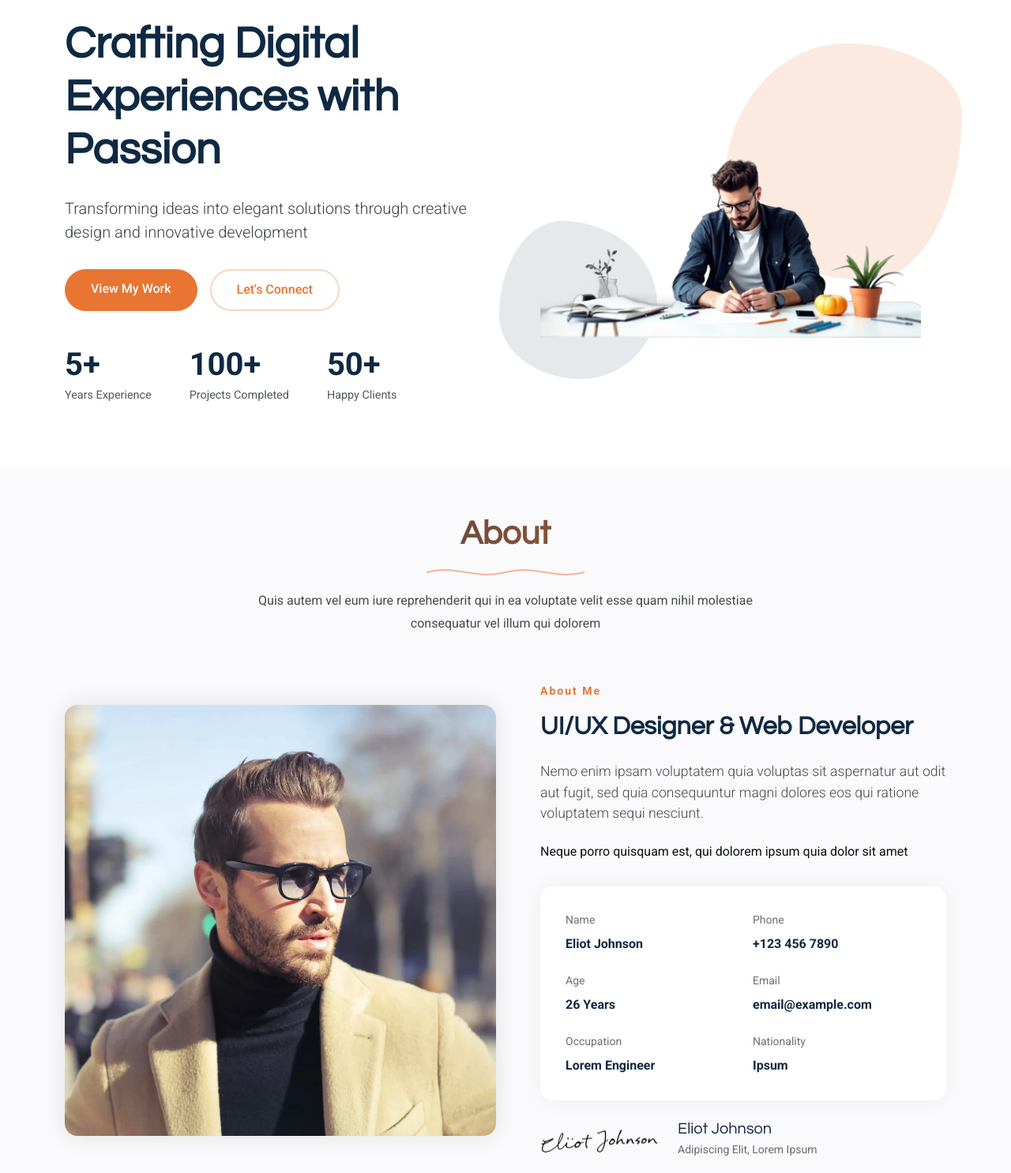
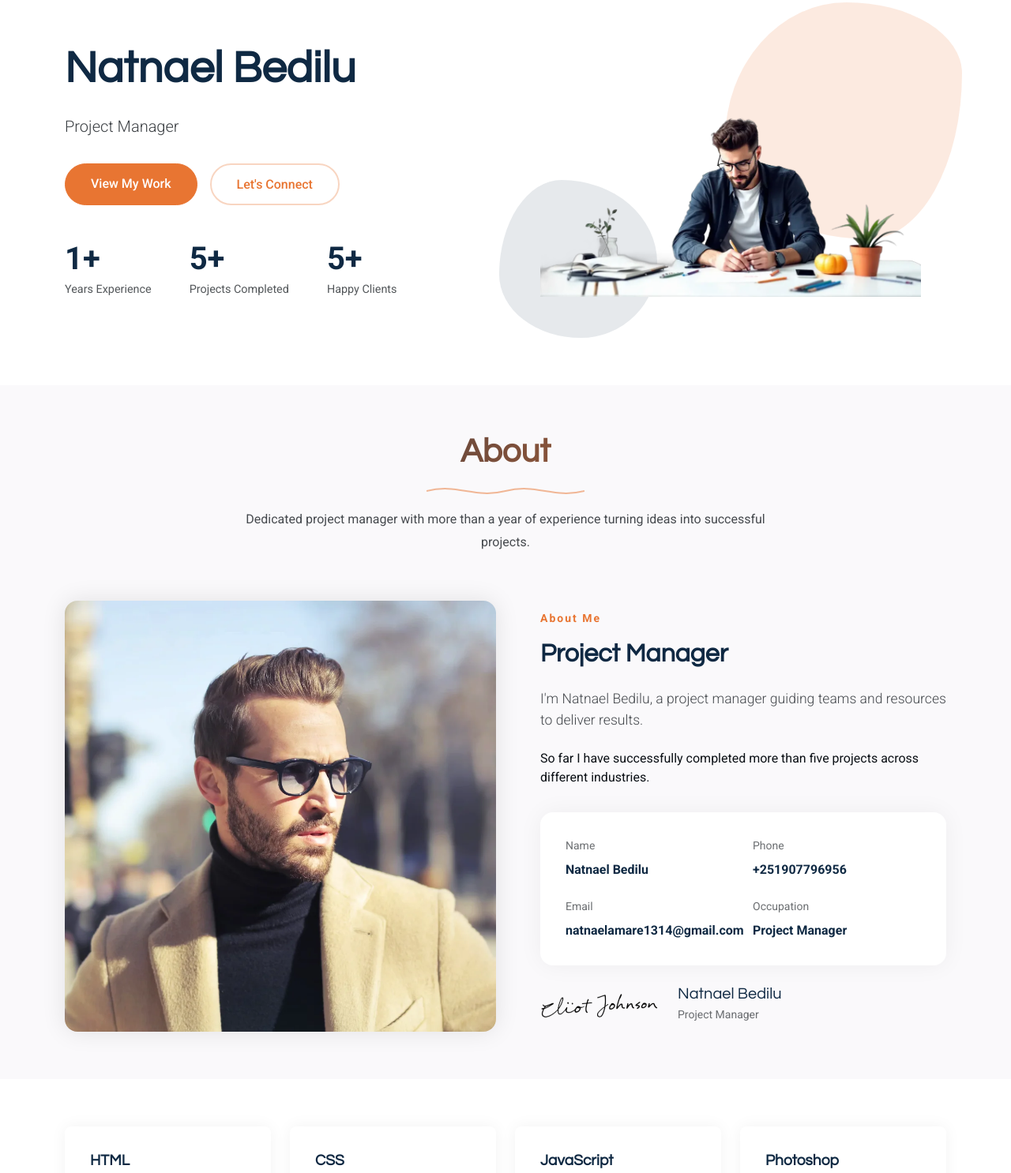
Before and after one commit to nnaatti/portfolio_project_manager, a plain HTML site: page EasyFolio/index.html in a window 1280 px wide. Shown: the part 167-1653 px from the top of the page at 79% size. Drawn offline with Linux system fonts and the light colour scheme.

Commit message:
Update experience and project stats

```diff
--- a/EasyFolio/index.html
+++ b/EasyFolio/index.html
@@ -4,9 +4,9 @@
 <head>
   <meta charset="utf-8">
   <meta content="width=device-width, initial-scale=1.0" name="viewport">
-  <title>Index - EasyFolio Bootstrap Template</title>
-  <meta name="description" content="">
-  <meta name="keywords" content="">
+  <title>Natnael Bedilu - Portfolio</title>
+  <meta name="description" content="Portfolio of Natnael Bedilu, Project Manager">
+  <meta name="keywords" content="Natnael Bedilu, Project Manager, Portfolio">
 
   <!-- Favicons -->
   <link href="assets/img/favicon.png" rel="icon">
@@ -44,7 +44,7 @@
       <a href="index.html" class="logo d-flex align-items-center me-auto me-xl-0">
         <!-- Uncomment the line below if you also wish to use an image logo -->
         <!-- <img src="assets/img/logo.webp" alt=""> -->
-        <h1 class="sitename">EasyFolio</h1>
+        <h1 class="sitename">Natnael Bedilu</h1>
       </a>
 
       <nav id="navmenu" class="navmenu">
@@ -77,10 +77,7 @@
       </nav>
 
       <div class="header-social-links">
-        <a href="#" class="twitter"><i class="bi bi-twitter-x"></i></a>
-        <a href="#" class="facebook"><i class="bi bi-facebook"></i></a>
-        <a href="#" class="instagram"><i class="bi bi-instagram"></i></a>
-        <a href="#" class="linkedin"><i class="bi bi-linkedin"></i></a>
+        <a href="https://www.linkedin.com/in/natnael-bedilu" class="linkedin"><i class="bi bi-linkedin"></i></a>
       </div>
 
     </div>
@@ -95,23 +92,23 @@
 
         <div class="row align-items-center content">
           <div class="col-lg-6" data-aos="fade-up" data-aos-delay="200">
-            <h2>Crafting Digital Experiences with Passion</h2>
-            <p class="lead">Transforming ideas into elegant solutions through creative design and innovative development</p>
+            <h2>Natnael Bedilu</h2>
+            <p class="lead">Project Manager</p>
             <div class="cta-buttons" data-aos="fade-up" data-aos-delay="300">
               <a href="#portfolio" class="btn btn-primary">View My Work</a>
               <a href="#contact" class="btn btn-outline">Let's Connect</a>
             </div>
             <div class="hero-stats" data-aos="fade-up" data-aos-delay="400">
               <div class="stat-item">
-                <span class="stat-number">5+</span>
+                <span class="stat-number">1+</span>
                 <span class="stat-label">Years Experience</span>
               </div>
               <div class="stat-item">
-                <span class="stat-number">100+</span>
+                <span class="stat-number">5+</span>
                 <span class="stat-label">Projects Completed</span>
               </div>
               <div class="stat-item">
-                <span class="stat-number">50+</span>
+                <span class="stat-number">5+</span>
                 <span class="stat-label">Happy Clients</span>
               </div>
             </div>
@@ -140,7 +137,7 @@
             <path d="M 0,10 C 40,0 60,20 100,10 C 140,0 160,20 200,10" fill="none" stroke="currentColor" stroke-width="2"></path>
           </svg>
         </div>
-        <p>Quis autem vel eum iure reprehenderit qui in ea voluptate velit esse quam nihil molestiae consequatur vel illum qui dolorem</p>
+        <p>Dedicated project manager with more than a year of experience turning ideas into successful projects.</p>
       </div><!-- End Section Title -->
 
       <div class="container" data-aos="fade-up" data-aos-delay="100">
@@ -156,53 +153,39 @@
             <div class="about-content">
               <span class="subtitle">About Me</span>
 
-              <h2>UI/UX Designer &amp; Web Developer</h2>
+              <h2>Project Manager</h2>
 
-              <p class="lead mb-4">Nemo enim ipsam voluptatem quia voluptas sit aspernatur aut odit aut fugit, sed quia consequuntur magni dolores eos qui ratione voluptatem sequi nesciunt.</p>
+              <p class="lead mb-4">I'm Natnael Bedilu, a project manager guiding teams and resources to deliver results.</p>
 
-              <p class="mb-4">Neque porro quisquam est, qui dolorem ipsum quia dolor sit amet</p>
+              <p class="mb-4">So far I have successfully completed more than five projects across different industries.</p>
 
               <div class="personal-info">
                 <div class="row g-4">
                   <div class="col-6">
                     <div class="info-item">
                       <span class="label">Name</span>
-                      <span class="value">Eliot Johnson</span>
+                      <span class="value">Natnael Bedilu</span>
                     </div>
                   </div>
 
                   <div class="col-6">
                     <div class="info-item">
                       <span class="label">Phone</span>
-                      <span class="value">+123 456 7890</span>
-                    </div>
-                  </div>
-
-                  <div class="col-6">
-                    <div class="info-item">
-                      <span class="label">Age</span>
-                      <span class="value">26 Years</span>
+                      <span class="value">+251907796956</span>
                     </div>
                   </div>
 
                   <div class="col-6">
                     <div class="info-item">
                       <span class="label">Email</span>
-                      <span class="value">email@example.com</span>
+                      <span class="value">natnaelamare1314@gmail.com</span>
                     </div>
                   </div>
 
                   <div class="col-6">
                     <div class="info-item">
                       <span class="label">Occupation</span>
-                      <span class="value">Lorem Engineer</span>
-                    </div>
-                  </div>
-
-                  <div class="col-6">
-                    <div class="info-item">
-                      <span class="label">Nationality</span>
-                      <span class="value">Ipsum</span>
+                      <span class="value">Project Manager</span>
                     </div>
                   </div>
                 </div>
@@ -213,8 +196,8 @@
                   <img src="assets/img/misc/signature-1.webp" alt="" class="img-fluid">
                 </div>
                 <div class="signature-info">
-                  <h4>Eliot Johnson</h4>
-                  <p>Adipiscing Elit, Lorem Ipsum</p>
+                  <h4>Natnael Bedilu</h4>
+                  <p>Project Manager</p>
                 </div>
               </div>
             </div>
@@ -877,23 +860,18 @@
               <div class="contact-info mt-5">
                 <div class="info-item d-flex mb-3">
                   <i class="bi bi-envelope-at me-3"></i>
-                  <span>info@example.com</span>
+                  <span>natnaelamare1314@gmail.com</span>
                 </div>
 
                 <div class="info-item d-flex mb-3">
                   <i class="bi bi-telephone me-3"></i>
-                  <span>+1 5589 55488 558</span>
+                  <span>+251907796956</span>
                 </div>
 
                 <div class="info-item d-flex mb-4">
-                  <i class="bi bi-geo-alt me-3"></i>
-                  <span>A108 Adam Street, New York, NY 535022</span>
+                  <i class="bi bi-linkedin me-3"></i>
+                  <span><a href="https://www.linkedin.com/in/natnael-bedilu">linkedin.com/in/natnael-bedilu</a></span>
                 </div>
-
-                <a href="#" class="map-link d-inline-flex align-items-center">
-                  Open Map
-                  <i class="bi bi-arrow-right ms-2"></i>
-                </a>
               </div>
             </div>
           </div>
@@ -948,13 +926,10 @@
 
     <div class="container">
       <div class="copyright text-center ">
-        <p>© <span>Copyright</span> <strong class="px-1 sitename">EasyFolio</strong> <span>All Rights Reserved</span></p>
+        <p>© <span>Copyright</span> <strong class="px-1 sitename">Natnael Bedilu</strong> <span>All Rights Reserved</span></p>
       </div>
       <div class="social-links d-flex justify-content-center">
-        <a href=""><i class="bi bi-twitter-x"></i></a>
-        <a href=""><i class="bi bi-facebook"></i></a>
-        <a href=""><i class="bi bi-instagram"></i></a>
-        <a href=""><i class="bi bi-linkedin"></i></a>
+        <a href="https://www.linkedin.com/in/natnael-bedilu"><i class="bi bi-linkedin"></i></a>
       </div>
       <div class="credits">
         <!-- All the links in the footer should remain intact. -->
```
Also changed, not shown: EasyFolio/portfolio-details.html (+7 -13 lines), EasyFolio/service-details.html (+7 -13 lines), EasyFolio/starter-page.html (+7 -13 lines).
